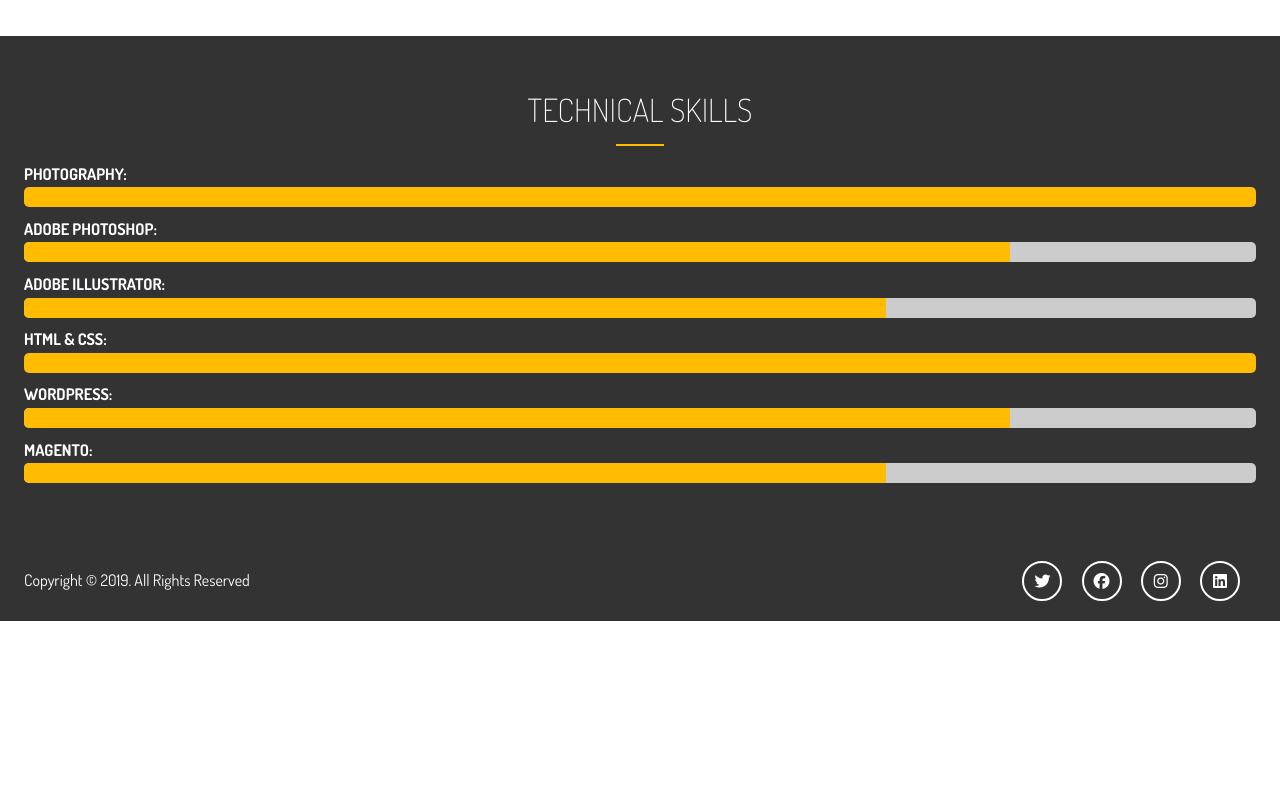
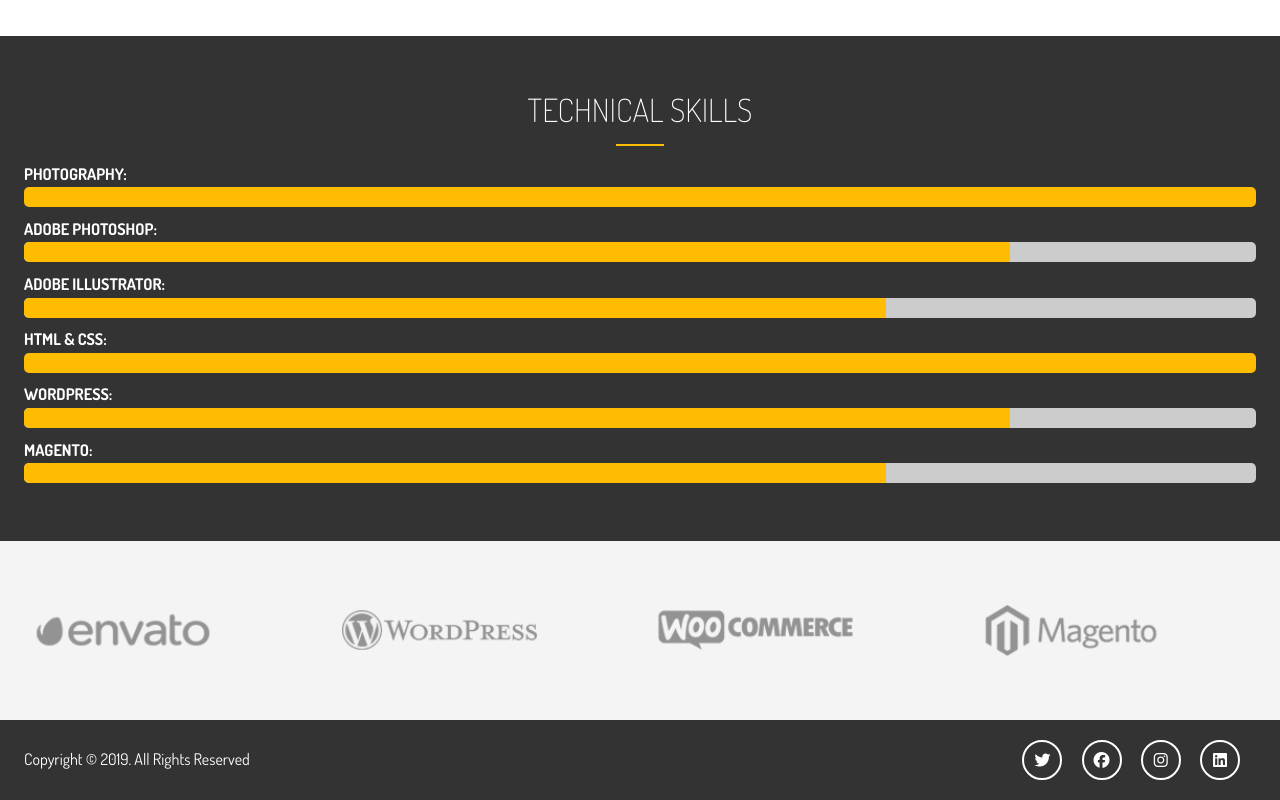
Before and after one commit to firefly017/modern-html-and-css, a plain HTML site: page portfolio_website/about.html in a window 1280 px wide. Shown: the part 704-1504 px from the top of the page. Before the commit the page ends 1325 px from the top, so only its background shows below. Drawn offline with Linux system fonts and the light colour scheme.

Commit message:
portfolio: about-logos

```diff
--- a/portfolio_website/about.html
+++ b/portfolio_website/about.html
@@ -103,6 +103,18 @@
         </div>
     </section>
 
+    <!-- section C: Logos -->
+    <section id="about-c" class="py-4 bg-light">
+        <div class="container">
+            <div class="about-logos">
+                <img src="img/about-logos/logo-envato.png" alt="">
+                <img src="img/about-logos/logo-wordpress.png" alt="">
+                <img src="img/about-logos/logo-woocommerce.png" alt="">
+                <img src="img/about-logos/logo-magento.png" alt="">
+            </div>
+        </div>
+    </section>
+
 
     <!-- Footer -->
     <footer id="main-footer">
--- a/portfolio_website/scss/main.scss
+++ b/portfolio_website/scss/main.scss
@@ -261,6 +261,18 @@
       }
     }
   }
+  // about C
+  &-c {
+    .about-logos {
+      display: grid;
+      grid-template-columns: repeat(4, 1fr);
+      grid-gap: 2rem;
+
+      img {
+        width: 70%;
+      }
+    }
+  }
 }
 
 // footer
```
Also changed, not shown: portfolio_website/css/main.css, 1 other file.
